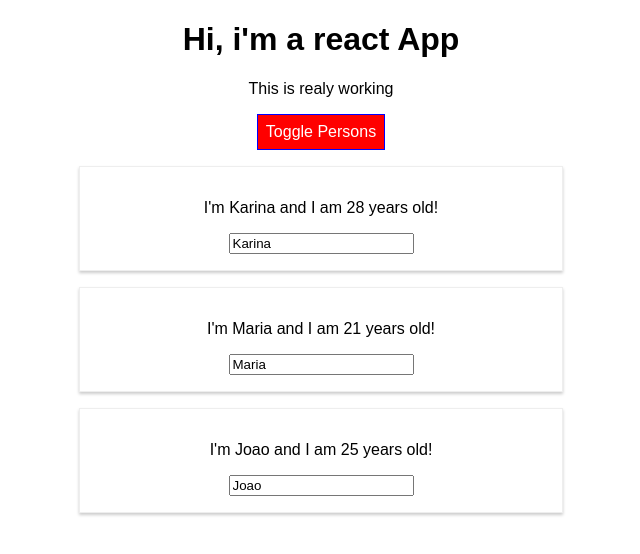
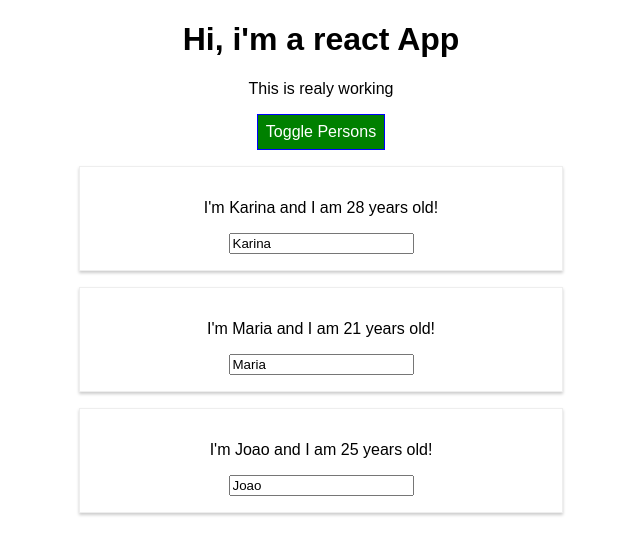
Before and after one commit to marianalm123/react-complete-guide-udemy, a React (Create React App) app: page / in a window 1280 px wide. Both pictures are taken after a click on the button "Toggle Persons". Shown: the top 554 px of the page, without its empty margins (319-959 px from the left). Built offline with nearby package versions, Linux system fonts and the light colour scheme.

Commit message:
setting styles dynamically using styled-components

```diff
--- a/package.json
+++ b/package.json
@@ -6,7 +6,8 @@
     "radium": "^0.26.0",
     "react": "^16.13.1",
     "react-dom": "^16.13.1",
-    "react-scripts": "1.1.5"
+    "react-scripts": "1.1.5",
+    "styled-components": "^5.1.1"
   },
   "scripts": {
     "start": "react-scripts start",
--- a/src/App.css
+++ b/src/App.css
@@ -9,3 +9,17 @@
 .bold {
   font-weight: bold;
 }
+
+.button {
+  background-color: green;
+  color: white;
+  font: inherit;
+  border: 1px solid blue;
+  padding: 8px;
+  cursor: pointer;
+}
+
+.button:hover {
+    background-color: lightgreen;
+    color: black;
+}
--- a/src/App.js
+++ b/src/App.js
@@ -1,6 +1,6 @@
 import React, { Component } from 'react';
+
 import './App.css';
-import Radium, { StyleRoot } from 'radium';
 import Person from './Person/Person';
 
 class App extends Component {
@@ -51,7 +51,7 @@
         font: 'inherit',
         border: '1px solid blue',
         padding: '8px',
-        cursos: 'pointer',
+        cursor: 'pointer',
         ':hover': {
             backgroundColor:'lightgreen',
             color: 'black'
@@ -73,11 +73,11 @@
             })}
           </div>
         );
-        style.backgroundColor = 'red';
-        style[':hover'] = {
-            backgroundColor:'salmon',
-            color: 'black'
-        };
+        // style.backgroundColor = 'red';
+        // style[':hover'] = {
+        //     backgroundColor:'salmon',
+        //     color: 'black'
+        // };
       }
 
       const classes = [];
@@ -89,20 +89,17 @@
       }
 
       return (
-        <StyleRoot>
           <div className="App">
             <h1>Hi, i'm a react App</h1>
             <p className={classes.join(' ')}>This is realy working</p>
-            <button
-              style={style}
-              onClick={this.togglePersonsHandler}>Toggle Persons</button>
+            <button className="button" onClick={this.togglePersonsHandler}>
+              Toggle Persons
+            </button>
             {persons}
-
           </div>
-        </StyleRoot>
       );
     // return React.createElement('div', {className:'App'}, React.createElement('h1', null,'Does this work now?'));
     }
 };
 
-export default Radium(App);
+export default App;
--- a/src/Person/Person.css
+++ b/src/Person/Person.css
@@ -1,4 +1,4 @@
-.Person {
+/* .Person {
   width: 60%;
   margin: 16px auto;
   border: 1px solid #eee;
@@ -7,7 +7,7 @@
   text-align: center;
 }
 
-/* @media (min-width: 500px) {
+@media (min-width: 500px) {
   .Person {
     width: 450px;
   }
--- a/src/Person/Person.js
+++ b/src/Person/Person.js
@@ -1,6 +1,20 @@
 import React from 'react';
-import Radium from 'radium';
 import './Person.css';
+
+import styled from 'styled-components';
+
+const StyleDiv = styled.div`
+      width: 60%;
+      margin: 16px auto;
+      border: 1px solid #eee;
+      box-shadow: 0 2px 3px #ccc;
+      padding: 16px;
+      text-align: center;
+
+      @media (min-width: 500px) {
+          width: 450px;
+      }
+`;
 
 const person = (props) => {
     const style = {
@@ -10,12 +24,13 @@
     };
 
     return (
-      <div className="Person" style={style}>
+      //<div className="Person" style={style}>
+      <StyleDiv>
           <p onClick={props.click}>I'm {props.name} and I am {props.age} years old!</p>
           <p>{props.children}</p>
           <input type="text" onChange={props.changed} value={props.name}/>
-      </div>
+      </StyleDiv>
     )
 };
 
-export default Radium(person);
+export default person;
```
Also changed, not shown: 1 other file (tests, documents, lock files or other folders).
